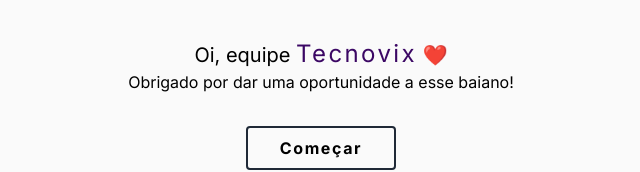
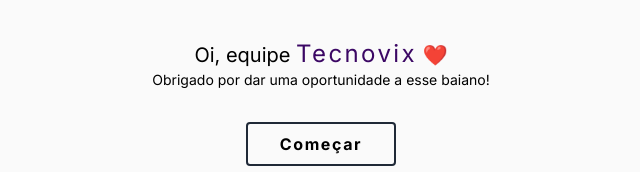
Before and after one commit to 87tawanzinho/tecnovix-frontend, a Next.js app: page / in a window 1280 px wide. Shown: the part 302-474 px from the top of the page, without its empty margins (319-959 px from the left). Built offline with nearby package versions, Linux system fonts and the light colour scheme.

Commit message:
mudando espaçamentos

```diff
--- a/app/[bookId]/page.tsx
+++ b/app/[bookId]/page.tsx
@@ -37,7 +37,7 @@ function page({
               <GiCalendarHalfYear />
               <p>{bookInformation.publication_year}</p>
             </div>
-            <p className="mt-4 w-full lg:w-96  border border-zinc-300 p2">
+            <p className="mt-4 w-full lg:w-96  border border-zinc-300 p-2">
               {bookInformation.description}
             </p>
 
--- a/app/page.tsx
+++ b/app/page.tsx
@@ -16,7 +16,9 @@ export default function Home() {
           </span>{" "}
           ❤️
         </h2>
-        <p>Obrigado por dar uma oportunidade a esse baiano!</p>
+        <p className="text-center text-sm">
+          Obrigado por dar uma oportunidade a esse baiano!
+        </p>
         <Link href={"/dashboard"}>
           <button className="border border-2 border-gray-800 px-8 p-2 rounded mt-8  tracking-widest font-bold button hover:text-white">
             Começar
```
